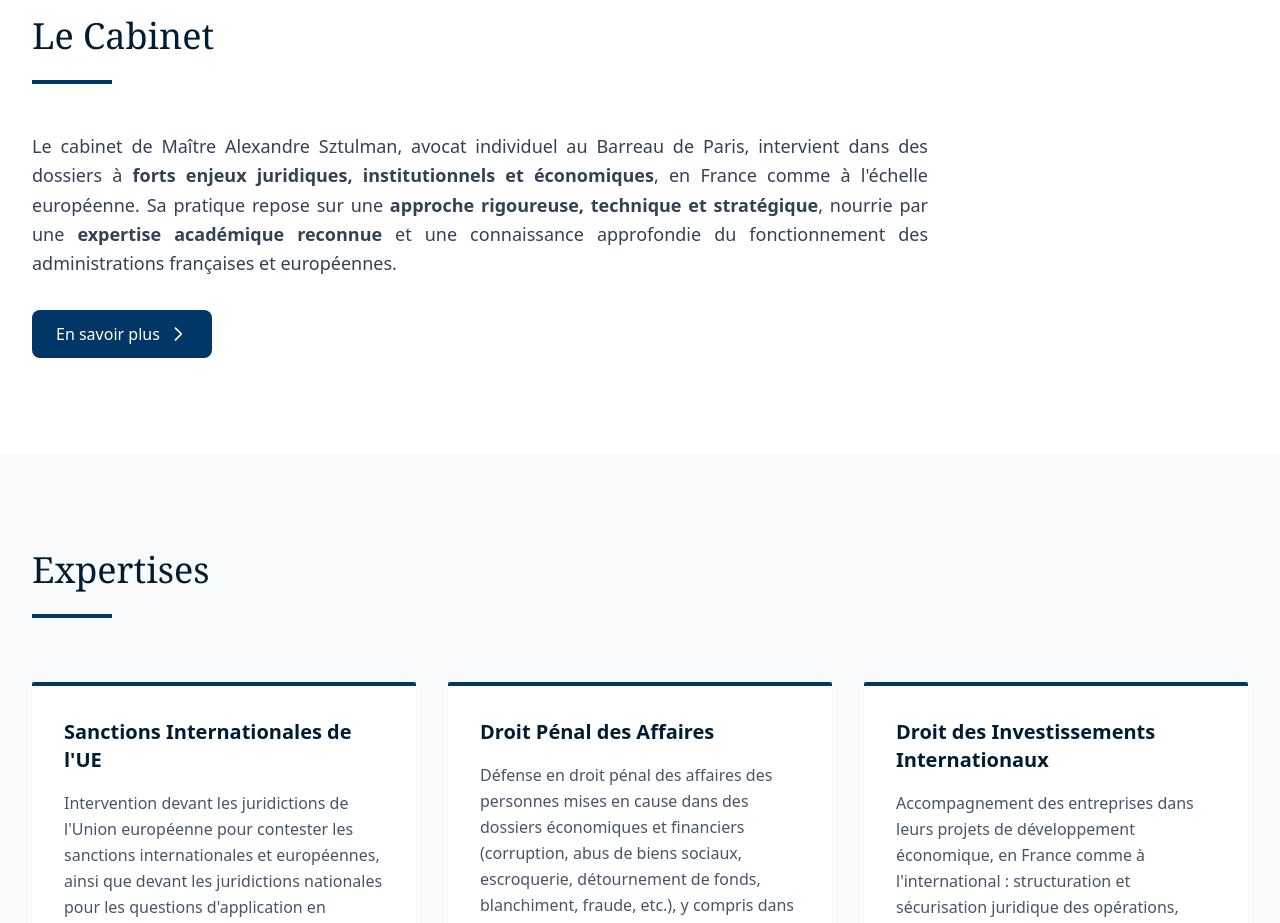
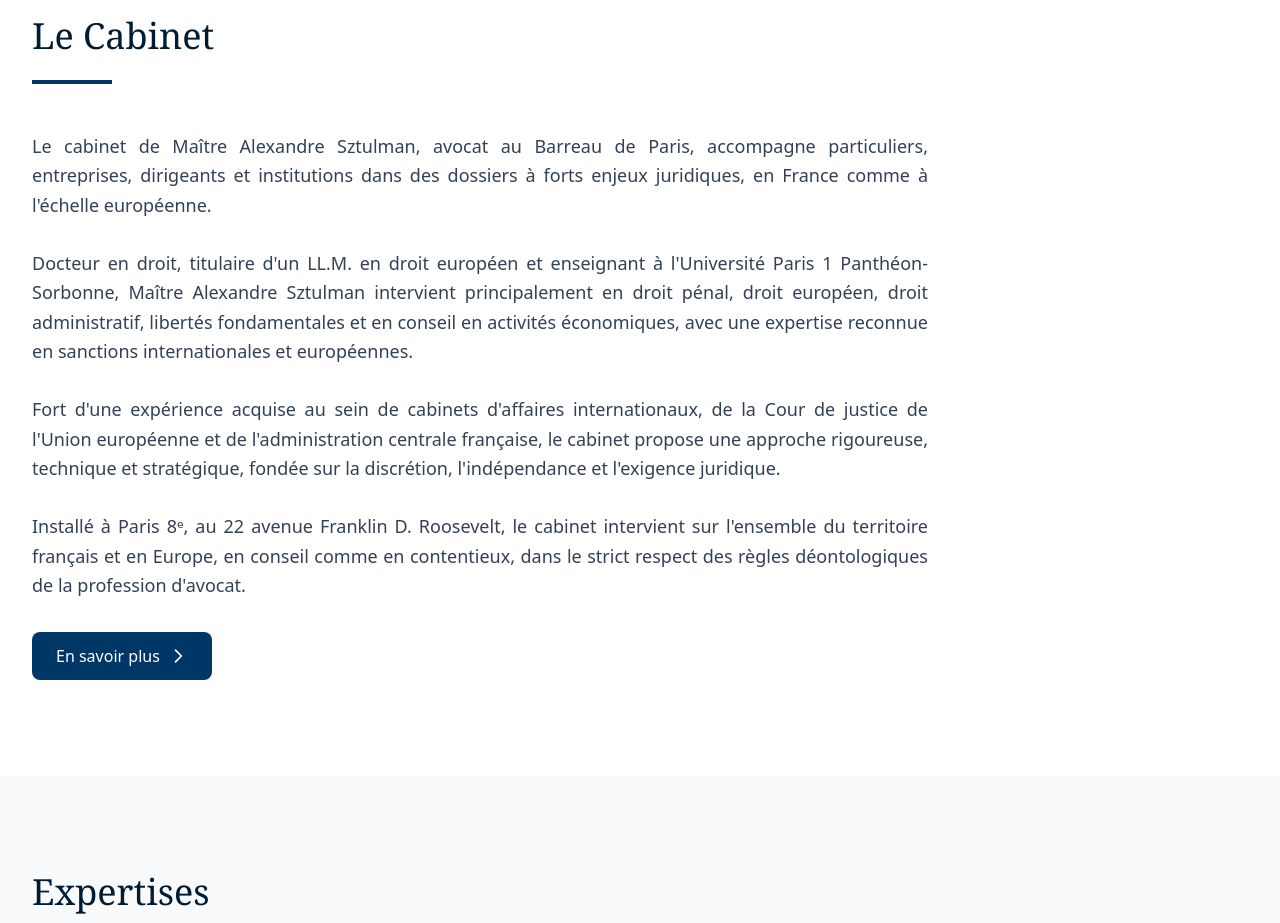
Before and after one commit to Jordanckn/Alexandre-Sztulman, a React (Vite) app: page / in a window 1280 px wide. Shown: the part 880-1803 px from the top of the page. Built offline with nearby package versions, Linux system fonts and the light colour scheme.

Commit message:
Updated AboutSummary.tsx

```diff
--- a/src/components/AboutSummary.tsx
+++ b/src/components/AboutSummary.tsx
@@ -9,7 +9,7 @@ export function AboutSummary({ language }: AboutSummaryProps) {
   const content = {
     fr: {
       title: 'Le Cabinet',
-      summary: "Le cabinet de Maître Alexandre Sztulman, avocat individuel au Barreau de Paris, intervient dans des dossiers à <strong>forts enjeux juridiques, institutionnels et économiques</strong>, en France comme à l'échelle européenne. Sa pratique repose sur une <strong>approche rigoureuse, technique et stratégique</strong>, nourrie par une <strong>expertise académique reconnue</strong> et une connaissance approfondie du fonctionnement des administrations françaises et européennes.",
+      summary: "Le cabinet de Maître Alexandre Sztulman, avocat au Barreau de Paris, accompagne particuliers, entreprises, dirigeants et institutions dans des dossiers à forts enjeux juridiques, en France comme à l'échelle européenne.<br/><br/>Docteur en droit, titulaire d'un LL.M. en droit européen et enseignant à l'Université Paris 1 Panthéon-Sorbonne, Maître Alexandre Sztulman intervient principalement en droit pénal, droit européen, droit administratif, libertés fondamentales et en conseil en activités économiques, avec une expertise reconnue en sanctions internationales et européennes.<br/><br/>Fort d'une expérience acquise au sein de cabinets d'affaires internationaux, de la Cour de justice de l'Union européenne et de l'administration centrale française, le cabinet propose une approche rigoureuse, technique et stratégique, fondée sur la discrétion, l'indépendance et l'exigence juridique.<br/><br/>Installé à Paris 8ᵉ, au 22 avenue Franklin D. Roosevelt, le cabinet intervient sur l'ensemble du territoire français et en Europe, en conseil comme en contentieux, dans le strict respect des règles déontologiques de la profession d'avocat.",
       button: 'En savoir plus'
     },
     en: {
```
